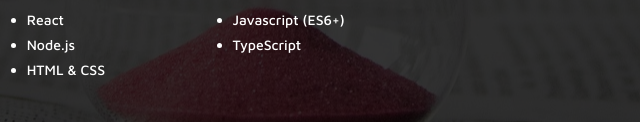
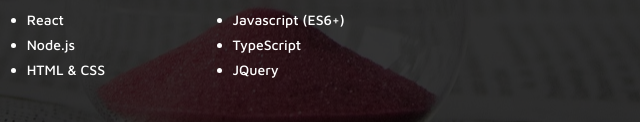
Before and after one commit to HoangTienDinh/HoangTienDinh.github.io, a plain HTML site: page index.html in a window 1280 px wide. Shown: the part 678-800 px from the top of the page, 257-897 px from the left. Drawn offline with Linux system fonts and the light colour scheme; files whose address does not match are found by name.

Commit message:
edited skills list

```diff
--- a/index.html
+++ b/index.html
@@ -102,8 +102,9 @@
                   <li>React</li>
                   <li>Node.js</li>
                   <li>HTML & CSS</li>
-                  <li>Javascript (ES6+)  </li>
+                  <li>Javascript (ES6+)</li>
                   <li>TypeScript</li>
+                  <li>JQuery</li>
                 </ul>
               </div>
               <div>
```
